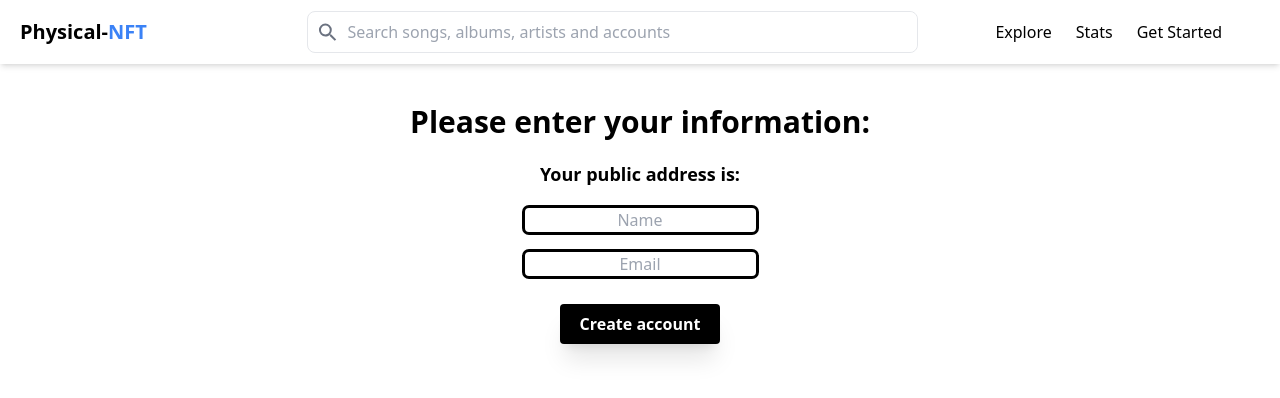
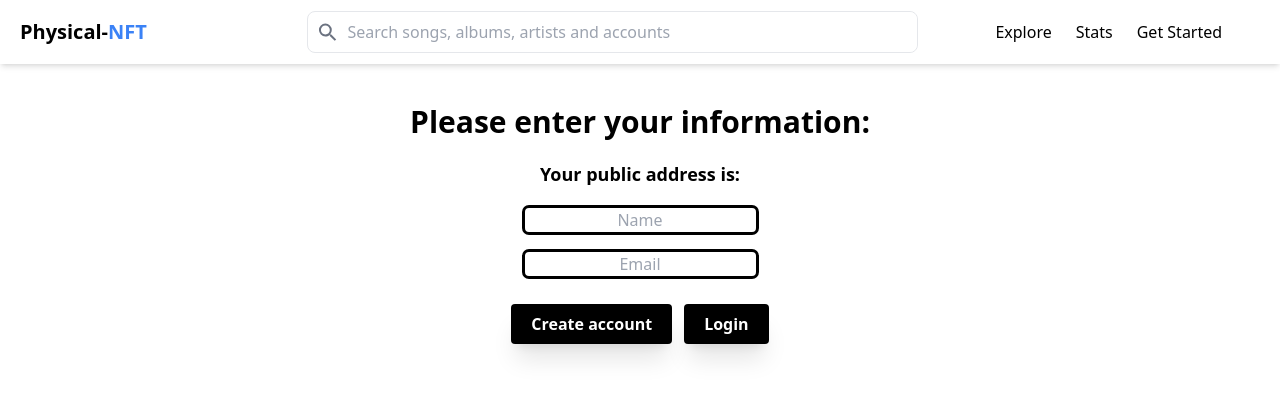
Before and after one commit to 0xDAEF0F/physical-nft, a Next.js app in the folder packages/client/: page /create-account in a window 1280 px wide. Shown: the top 398 px of the page. Built offline with nearby package versions, Linux system fonts and the light colour scheme; no server answers.

Commit message:
Authentication functionality working. Need to implement JWT to authenticate user and refactor and clean some code. Unit tests can also be helpful for utility functions.

```diff
--- a/packages/client/src/lib/firestore-helpers.ts
+++ b/packages/client/src/lib/firestore-helpers.ts
@@ -39,4 +39,12 @@ async function getFirestoreUser(pa: PublicAddress) {
   // })
 }
 
-export { createFirestoreUser, getFirestoreUser }
+async function isUserRegistered(pa: PublicAddress) {
+  const userSnapshot = await getDoc(doc(db, 'users', pa))
+  if (userSnapshot?.exists()) {
+    return true
+  }
+  return false
+}
+
+export { createFirestoreUser, getFirestoreUser, isUserRegistered }
--- a/packages/client/src/pages/create-account.tsx
+++ b/packages/client/src/pages/create-account.tsx
@@ -1,6 +1,9 @@
-import { createFirestoreUser, getFirestoreUser } from '@/lib/firestore-helpers'
+import {
+  createFirestoreUser,
+  getFirestoreUser,
+  isUserRegistered,
+} from '@/lib/firestore-helpers'
 import React, { useState } from 'react'
-import { dummyData } from 'src/mocks'
 import {
   MessageForUserToSign,
   Nonce,
@@ -11,8 +14,9 @@ import {
 import { utils, ethers, providers, Wallet } from 'ethers'
 import detectEthereumProvider from '@metamask/detect-provider'
 import { to } from 'await-to-js'
-import toast from 'react-hot-toast'
+import toast, { Toaster } from 'react-hot-toast'
 import { customMessages } from '@/constants/index'
+import { generateNonce } from 'src/utilities'
 
 export default function CreateAccount() {
   const [userObj, setUserObj] = useState<User>()
@@ -49,7 +53,7 @@ export default function CreateAccount() {
     }
   }
 
-  async function signNonce(nonce: Nonce) {
+  async function signNonceAndReturnMessage(nonce: Nonce) {
     const [err, provider] = await to(createProvider())
     if (!provider) {
       console.error(err)
@@ -65,8 +69,7 @@ export default function CreateAccount() {
       toast.error(customMessages.signedMessageFailed)
       return
     }
-    // Not yet sure, return signed nonce or what?
-    console.log(signedMessage)
+    return signedMessage
   }
 
   function getAddressWhichSignedNonce(nonce: Nonce, sig: SignedMessage) {
@@ -115,9 +118,42 @@ export default function CreateAccount() {
           className='outline rounded block text-center mb-3'
         />
       </form>
-      <button className='bg-black text-white rounded py-2 px-5 block m-auto mt-4 font-semibold shadow-xl'>
-        Create account
-      </button>
+      <div className='flex justify-center'>
+        <button className='bg-black text-white rounded py-2 px-5 block mt-4 font-semibold shadow-xl mr-3'>
+          Create account
+        </button>
+        <button
+          onClick={async () => {
+            const publicAddress = await getPublicAddressFromMetamask()
+            if (!publicAddress) return
+            const isValid = utils.isAddress(publicAddress)
+            const isExistingUser = await isUserRegistered(publicAddress)
+            if (!isValid) {
+              toast.error('Please provide a valid address.')
+              return
+            }
+            if (!isExistingUser) {
+              // redirect to sign in
+              toast.error('Create an account first')
+              return
+            }
+            const nonce = generateNonce()
+            const signedMessage = await signNonceAndReturnMessage(nonce)
+            if (!signedMessage) return
+            const addressWhichSignedTheNonce = getAddressWhichSignedNonce(
+              nonce,
+              signedMessage
+            )
+            if (addressWhichSignedTheNonce === publicAddress) {
+              toast.success('Congrats! You are authenticated.')
+              // return jwt
+            }
+          }}
+          className='bg-black text-white rounded py-2 px-5 block mt-4 font-semibold shadow-xl'
+        >
+          Login
+        </button>
+      </div>
     </div>
   )
 }
```
